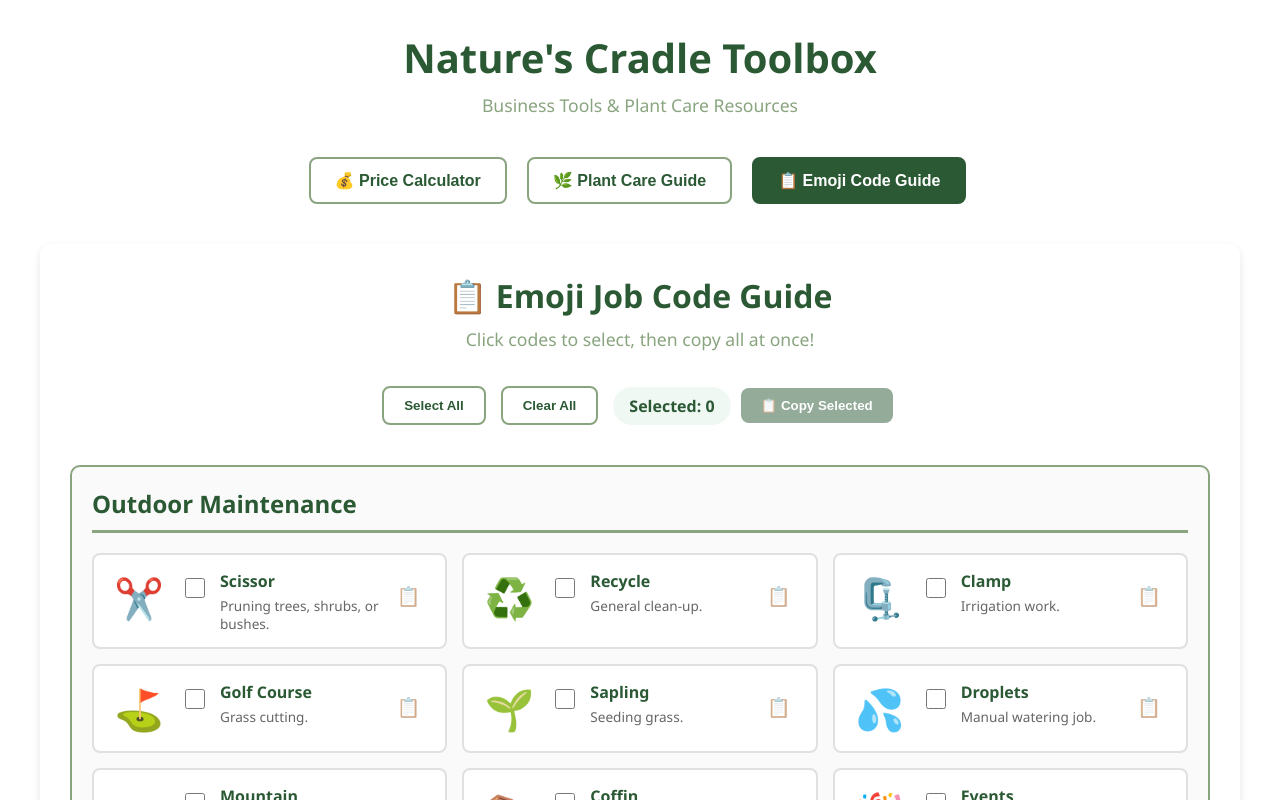
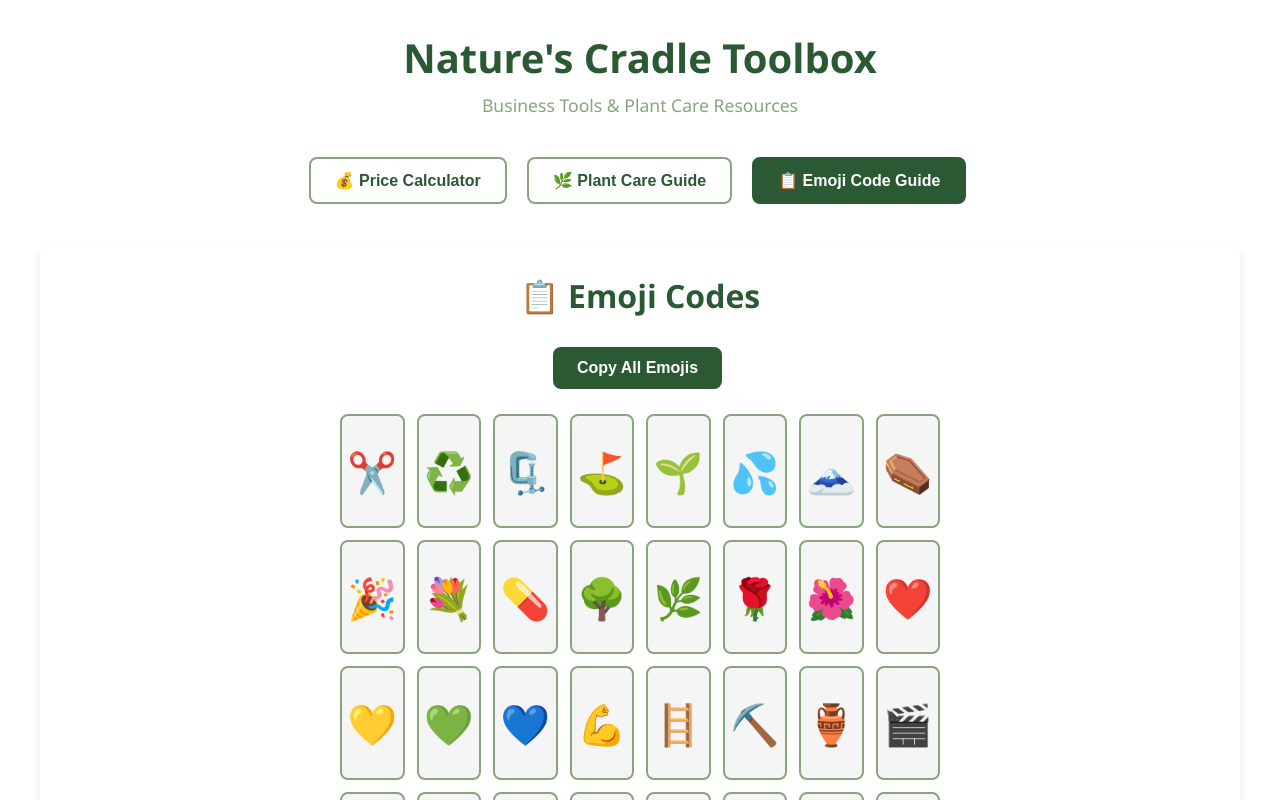
Before and after one commit to verrucosity/my-price-calculator-app, a React (Create React App) app: page / in a window 1280 px wide. Both pictures are taken after a click on the button "📋 Emoji Code Guide". Shown: the top 800 px of the page. Built offline with nearby package versions, Linux system fonts and the light colour scheme.

Commit message:
Simplify Emoji Code Guide to just emojis - clean quick reference

```diff
--- a/src/App.css
+++ b/src/App.css
@@ -349,187 +349,84 @@ button:hover {
 }
 
 /* Emoji Code Guide Styles */
-.emoji-code-container {
+.emoji-quick-guide {
   background: white;
   padding: 30px;
   border-radius: 10px;
   box-shadow: 0 4px 8px rgba(0,0,0,0.1);
+  text-align: center;
 }
 
-.emoji-code-container h1 {
+.emoji-quick-guide h1 {
   color: #2a5934;
-  text-align: center;
-  margin: 0 0 10px 0;
+  margin: 0 0 20px 0;
   font-size: 2em;
 }
 
-.emoji-code-container .subtitle {
-  text-align: center;
-  color: #89a47f;
-  margin: 0 0 25px 0;
-  font-size: 1.1em;
-}
-
-.code-controls {
-  display: flex;
-  flex-wrap: wrap;
-  gap: 10px;
-  justify-content: center;
-  margin-bottom: 30px;
-  align-items: center;
-}
-
-.control-btn {
-  padding: 10px 20px;
-  border: 2px solid #89a47f;
-  background: white;
-  color: #2a5934;
-  border-radius: 8px;
-  cursor: pointer;
-  transition: all 0.3s ease;
-  font-weight: 600;
-}
-
-.control-btn:hover {
-  background-color: #f0f8f3;
-  transform: translateY(-2px);
-}
-
-.copy-all-btn {
-  padding: 10px 20px;
+.copy-all {
+  padding: 12px 24px;
   background-color: #2a5934;
   color: white;
   border: none;
   border-radius: 8px;
   cursor: pointer;
   font-weight: 600;
+  font-size: 1em;
   transition: all 0.3s ease;
+  margin-bottom: 25px;
 }
 
-.copy-all-btn:hover:not(:disabled) {
+.copy-all:hover {
   background-color: #3e6f50;
   transform: translateY(-2px);
   box-shadow: 0 4px 8px rgba(0,0,0,0.2);
 }
 
-.copy-all-btn:disabled {
-  opacity: 0.5;
-  cursor: not-allowed;
+.emoji-grid {
+  display: grid;
+  grid-template-columns: repeat(auto-fit, minmax(60px, 1fr));
+  gap: 12px;
+  max-width: 600px;
+  margin: 0 auto;
 }
 
-.selected-count {
-  color: #2a5934;
-  font-weight: 600;
-  padding: 0 10px;
-  background-color: #f0f8f3;
-  border-radius: 20px;
-  padding: 8px 16px;
+.emoji-box {
+  background-color: #f5f5f5;
+  border: 2px solid #89a47f;
+  border-radius: 8px;
+  padding: 15px;
+  font-size: 2.5em;
+  cursor: pointer;
+  transition: all 0.3s ease;
+  display: flex;
+  align-items: center;
+  justify-content: center;
+  min-height: 80px;
 }
 
-.codes-sections {
-  display: flex;
-  flex-direction: column;
-  gap: 30px;
-}
-
-.code-section {
-  border: 2px solid #89a47f;
-  border-radius: 10px;
-  padding: 20px;
-  background-color: #fafafa;
-}
-
-.code-section h2 {
-  margin: 0 0 20px 0;
-  color: #2a5934;
-  font-size: 1.5em;
-  border-bottom: 3px solid #89a47f;
-  padding-bottom: 10px;
-}
-
-.codes-grid {
-  display: grid;
-  grid-template-columns: repeat(auto-fill, minmax(280px, 1fr));
-  gap: 15px;
-}
-
-.code-item {
-  background: white;
-  border: 2px solid #e0e0e0;
-  border-radius: 8px;
-  padding: 15px;
-  display: flex;
-  gap: 12px;
-  align-items: flex-start;
-  cursor: pointer;
-  transition: all 0.3s ease;
-  position: relative;
-}
-
-.code-item:hover {
-  border-color: #2a5934;
-  box-shadow: 0 4px 8px rgba(42, 89, 52, 0.15);
-  transform: translateY(-2px);
-}
-
-.code-item.selected {
+.emoji-box:hover {
   background-color: #f0f8f3;
   border-color: #2a5934;
+  transform: scale(1.1);
   box-shadow: 0 4px 12px rgba(42, 89, 52, 0.2);
 }
 
-.code-emoji {
-  font-size: 2.5em;
-  min-width: 60px;
-  display: flex;
-  align-items: center;
-  justify-content: center;
+.emoji-box.copied {
+  background-color: #c8e6c9;
+  border-color: #2a5934;
+  animation: copyPulse 0.5s ease-out;
 }
 
-.code-checkbox {
-  display: flex;
-  align-items: center;
-  margin-top: 5px;
-}
-
-.code-checkbox input[type="checkbox"] {
-  width: 20px;
-  height: 20px;
-  cursor: pointer;
-  accent-color: #2a5934;
-}
-
-.code-content {
-  flex: 1;
-}
-
-.code-name {
-  font-weight: 600;
-  color: #2a5934;
-  font-size: 1em;
-  margin-bottom: 5px;
-}
-
-.code-description {
-  color: #666;
-  font-size: 0.85em;
-  line-height: 1.3;
-}
-
-.copy-btn {
-  background: none;
-  border: none;
-  font-size: 1.2em;
-  cursor: pointer;
-  opacity: 0.6;
-  transition: all 0.3s ease;
-  padding: 5px;
-  border-radius: 5px;
-}
-
-.copy-btn:hover {
-  opacity: 1;
-  background-color: #f0f8f3;
+@keyframes copyPulse {
+  0% {
+    transform: scale(1.1);
+  }
+  50% {
+    transform: scale(1.15);
+  }
+  100% {
+    transform: scale(1);
+  }
 }
 
 /* Responsive Design */
@@ -556,12 +453,13 @@ button:hover {
   }
 
   .plant-care-container,
+  .emoji-code-container,
   .price-calculator-container {
     padding: 20px;
   }
 
   .plant-care-container,
-  .emoji-code-container {
+  .emoji-quick-guide {
     padding: 20px;
   }
 
@@ -570,7 +468,7 @@ button:hover {
   }
 
   .codes-grid {
-    grid-template-columns: 1fr;
+    grid-template-columns: repeat(auto-fit, minmax(50px, 1fr));
   }
 
   .plant-header {
@@ -605,27 +503,17 @@ button:hover {
     width: 100%;
   }
 
-  .code-controls {
-    flex-direction: column;
+  .emoji-grid {
+    grid-template-columns: repeat(auto-fit, minmax(50px, 1fr));
   }
 
-  .control-btn,
-  .copy-all-btn {
-    width: 100%;
+  .emoji-box {
+    font-size: 2em;
+    min-height: 60px;
+    padding: 10px;
   }
 
-  .codes-grid {
-    grid-template-columns: 1fr;
-  }
-
-  .code-item {
-    flex-direction: column;
-    align-items: center;
-    text-align: center;
-  }
-
-  .code-emoji {
-    font-size: 3em;
+  .copy-all {
     width: 100%;
   }
 }
--- a/src/EmojiCodeGuide.js
+++ b/src/EmojiCodeGuide.js
@@ -1,174 +1,51 @@
 import React, { useState } from 'react';
 
 const EmojiCodeGuide = () => {
-    const [selectedCodes, setSelectedCodes] = useState({});
-    const [copied, setCopied] = useState(false);
+    const [copied, setCopied] = useState('');
 
-    const codeCategories = {
-        'Outdoor Maintenance': [
-            { emoji: '✂️', name: 'Scissor', description: 'Pruning trees, shrubs, or bushes.' },
-            { emoji: '♻️', name: 'Recycle', description: 'General clean-up.' },
-            { emoji: '🗜️', name: 'Clamp', description: 'Irrigation work.' },
-            { emoji: '⛳', name: 'Golf Course', description: 'Grass cutting.' },
-            { emoji: '🌱', name: 'Sapling', description: 'Seeding grass.' },
-            { emoji: '💦', name: 'Droplets', description: 'Manual watering job.' },
-            { emoji: '🗻', name: 'Mountain', description: 'Masonry or stone work.' },
-            { emoji: '⚰️', name: 'Coffin', description: 'Cemetery job.' },
-            { emoji: '🎉', name: 'Events', description: 'Farm animals, butterfly release, planting class, lectures.' }
-        ],
-        'Soil & Planting': [
-            { emoji: '💐', name: 'Arrangement', description: 'Planting in pots, tubs, hanging baskets, or ground containers.' },
-            { emoji: '💊', name: 'Fertilizer', description: 'Applying nutrients (Holly-tone, Lawn food, etc.).' },
-            { emoji: '🌳', name: 'Tree', description: 'Tree planting.' },
-            { emoji: '🌿', name: 'Leaf Sprig', description: 'Shrub-related jobs.' },
-            { emoji: '🌹', name: 'Perennial', description: 'Perennial planting.' },
-            { emoji: '🌺', name: 'Hibiscus', description: 'Annual planting.' },
-            { emoji: '❤️', name: 'Red Heart', description: 'Compost.' },
-            { emoji: '💛', name: 'Yellow', description: 'Top Soil.' },
-            { emoji: '💚', name: 'Green', description: 'Mulch.' },
-            { emoji: '💙', name: 'Blue', description: 'Compost and Top Soil mix.' }
-        ],
-        'Equipment/Material Needed': [
-            { emoji: '💪', name: 'Heavy Labor', description: 'Demanding tasks and high-intensity stacking.' },
-            { emoji: '🪜', name: 'Ladder Required', description: 'Tasks requiring high-reach equipment.' },
-            { emoji: '⛏️', name: 'Pickaxe', description: 'Special tools needed (Aerator, de-thatcher, big mower).' },
-            { emoji: '🏺', name: 'Urn', description: 'Pots and window boxes.' }
-        ],
-        'Diagnostics Specifications': [
-            { emoji: '🎬', name: 'Clapper Board', description: 'Job roll over.' },
-            { emoji: '📦', name: 'Delivery', description: 'Transporting items directly to your specified destination.' },
-            { emoji: '⏰', name: 'Alarm Clock', description: 'Strict Appointment – Must be there at the exact time.' },
-            { emoji: '🔥', name: 'Fire', description: 'Urgent/Rush – Must be completed within 24 hours.' },
-            { emoji: '🔧', name: 'Fix & Repair', description: 'Troubleshooting and functional repairs.' },
-            { emoji: '🔭', name: 'Telescope', description: 'Survey or Consultation (Designer/Foreman visit).' },
-            { emoji: '🛏️', name: 'Bed', description: 'Indoor job (Inside home or business).' }
-        ],
-        'Holiday & Seasonal': [
-            { emoji: '🎄', name: 'Christmas Tree', description: 'Full service (setup, stand, design).' },
-            { emoji: '🎀', name: 'Décor & Ribbons', description: 'Custom bows and finishing touches.' },
-            { emoji: '💡', name: 'Lighting', description: 'Installation and bulb troubleshooting.' },
-            { emoji: '❇️', name: 'Wreath', description: 'Expert hanging and styling.' },
-            { emoji: '➿', name: 'Double Curly', description: 'Garland installation.' },
-            { emoji: '♨️', name: 'Firewood Service', description: 'Delivery and/or stacking.' },
-            { emoji: '🪚', name: 'Saw', description: 'Wood work.' }
-        ],
-        'Billing': [
-            { emoji: '✅', name: 'Green Check Mark', description: 'Job or task is done; though the work might be complete, it might still need to be billed (🏛️ AR account) or Paid (💰 cash, check or credit card).' },
-            { emoji: '💰', name: 'Money Bag', description: 'Paid.' },
-            { emoji: '💵', name: 'Cash', description: 'Deposit received for order.' },
-            { emoji: '🏛️', name: 'Classical Building', description: '(House Account) Billed to AR.' },
-            { emoji: '❌', name: 'Cross Mark', description: 'Cancelled job/event.' }
-        ]
+    const emojiCodes = [
+        // Outdoor Maintenance
+        '✂️', '♻️', '🗜️', '⛳', '🌱', '💦', '🗻', '⚰️', '🎉',
+        // Soil & Planting
+        '💐', '💊', '🌳', '🌿', '🌹', '🌺', '❤️', '💛', '💚', '💙',
+        // Equipment/Material
+        '💪', '🪜', '⛏️', '🏺',
+        // Diagnostics
+        '🎬', '📦', '⏰', '🔥', '🔧', '🔭', '🛏️',
+        // Holiday & Seasonal
+        '🎄', '🎀', '💡', '❇️', '➿', '♨️', '🪚',
+        // Billing
+        '✅', '💰', '💵', '🏛️', '❌'
+    ];
+
+    const copyEmoji = (emoji) => {
+        navigator.clipboard.writeText(emoji);
+        setCopied(emoji);
+        setTimeout(() => setCopied(''), 1500);
     };
 
-    const toggleCode = (category, index) => {
-        const key = `${category}-${index}`;
-        setSelectedCodes(prev => ({
-            ...prev,
-            [key]: !prev[key]
-        }));
+    const copyAll = () => {
+        const allEmojis = emojiCodes.join(' ');
+        navigator.clipboard.writeText(allEmojis);
+        setCopied('all');
+        setTimeout(() => setCopied(''), 1500);
     };
 
-    const copySelectedCodes = () => {
-        let textToCopy = '';
-        Object.entries(codeCategories).forEach(([category, codes]) => {
-            codes.forEach((code, index) => {
-                const key = `${category}-${index}`;
-                if (selectedCodes[key]) {
-                    textToCopy += `${code.emoji} ${code.name}: ${code.description}\n`;
-                }
-            });
-        });
-
-        if (textToCopy) {
-            navigator.clipboard.writeText(textToCopy);
-            setCopied(true);
-            setTimeout(() => setCopied(false), 2000);
-        }
-    };
-
-    const copySingleCode = (emoji, name, description) => {
-        const text = `${emoji} ${name}: ${description}`;
-        navigator.clipboard.writeText(text);
-        setCopied(true);
-        setTimeout(() => setCopied(false), 1500);
-    };
-
-    const selectAll = () => {
-        const newSelected = {};
-        Object.entries(codeCategories).forEach(([category, codes]) => {
-            codes.forEach((_, index) => {
-                newSelected[`${category}-${index}`] = true;
-            });
-        });
-        setSelectedCodes(newSelected);
-    };
-
-    const clearAll = () => {
-        setSelectedCodes({});
-    };
-
-    const selectedCount = Object.values(selectedCodes).filter(Boolean).length;
-
     return (
-        <div className="emoji-code-container">
-            <h1>📋 Emoji Job Code Guide</h1>
-            <p className="subtitle">Click codes to select, then copy all at once!</p>
-
-            <div className="code-controls">
-                <button onClick={selectAll} className="control-btn">Select All</button>
-                <button onClick={clearAll} className="control-btn">Clear All</button>
-                <span className="selected-count">Selected: {selectedCount}</span>
-                <button
-                    onClick={copySelectedCodes}
-                    className="copy-all-btn"
-                    disabled={selectedCount === 0}
-                >
-                    {copied ? '✓ Copied!' : '📋 Copy Selected'}
-                </button>
-            </div>
-
-            <div className="codes-sections">
-                {Object.entries(codeCategories).map(([category, codes]) => (
-                    <div key={category} className="code-section">
-                        <h2>{category}</h2>
-                        <div className="codes-grid">
-                            {codes.map((code, index) => {
-                                const key = `${category}-${index}`;
-                                const isSelected = selectedCodes[key];
-
-                                return (
-                                    <div
-                                        key={key}
-                                        className={`code-item ${isSelected ? 'selected' : ''}`}
-                                        onClick={() => toggleCode(category, index)}
-                                    >
-                                        <div className="code-emoji">{code.emoji}</div>
-                                        <div className="code-checkbox">
-                                            <input
-                                                type="checkbox"
-                                                checked={isSelected}
-                                                onChange={() => {}}
-                                            />
-                                        </div>
-                                        <div className="code-content">
-                                            <div className="code-name">{code.name}</div>
-                                            <div className="code-description">{code.description}</div>
-                                        </div>
-                                        <button
-                                            className="copy-btn"
-                                            onClick={(e) => {
-                                                e.stopPropagation();
-                                                copySingleCode(code.emoji, code.name, code.description);
-                                            }}
-                                            title="Copy this code"
-                                        >
-                                            📋
-                                        </button>
-                                    </div>
-                                );
-                            })}
-                        </div>
+        <div className="emoji-quick-guide">
+            <h1>📋 Emoji Codes</h1>
+            <button onClick={copyAll} className="copy-all">
+                {copied === 'all' ? '✓ Copied All!' : 'Copy All Emojis'}
+            </button>
+            <div className="emoji-grid">
+                {emojiCodes.map((emoji, index) => (
+                    <div
+                        key={index}
+                        className={`emoji-box ${copied === emoji ? 'copied' : ''}`}
+                        onClick={() => copyEmoji(emoji)}
+                        title="Click to copy"
+                    >
+                        {emoji}
                     </div>
                 ))}
             </div>
```
